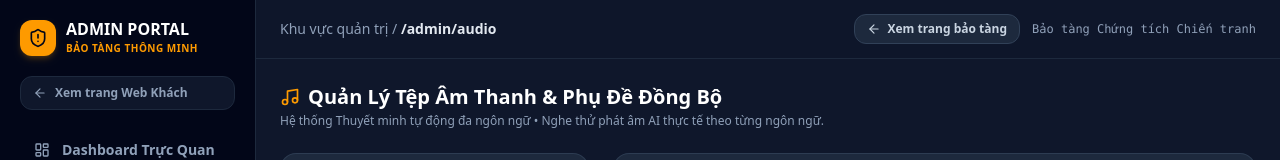
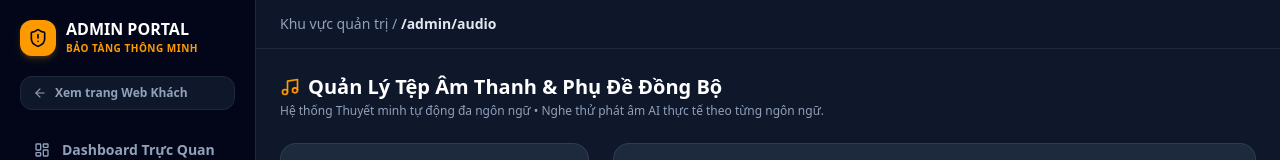
Before and after one commit to Call-me-Ren/Do_an_CNPM, a React (Vite) app: page /admin/audio in a window 1280 px wide. Shown: the top 160 px of the page. Built offline with nearby package versions, Linux system fonts and the light colour scheme; sample sign-in values are in the browser's storage.

Commit message:
fix: eliminate voice layering on cue seeking and artifact switching, sync preview audio with Edge Natural voice, remove admin header link

```diff
--- a/src/admin/AdminLayout.tsx
+++ b/src/admin/AdminLayout.tsx
@@ -178,19 +178,6 @@ export const AdminLayout: React.FC = () => {
           <div className="text-sm text-slate-400">
             Khu vực quản trị / <span className="text-slate-200 font-semibold">{location.pathname}</span>
           </div>
-
-          <div className="flex items-center gap-3">
-            <Link
-              to="/"
-              className="inline-flex items-center gap-1.5 px-3 py-1.5 rounded-xl bg-slate-800 text-slate-300 hover:text-amber-400 text-xs font-semibold border border-slate-700 transition"
-            >
-              <ArrowLeft className="w-3.5 h-3.5" />
-              <span>Xem trang bảo tàng</span>
-            </Link>
-            <span className="text-xs text-slate-400 font-mono">
-              Bảo tàng Chứng tích Chiến tranh
-            </span>
-          </div>
         </header>
 
         <main className="p-4 sm:p-6 flex-1 pb-16 md:pb-6">
--- a/src/admin/views/AudioManageView.tsx
+++ b/src/admin/views/AudioManageView.tsx
@@ -149,6 +149,7 @@ export const AudioManageView: React.FC = () => {
       ttsService.stop();
       setPreviewPlaying(false);
     } else {
+      const audioUrl = selectedArtifact?.audio?.[selectedLang] || selectedArtifact?.audio?.['vi'];
       if (currentSubtitles.length > 0) {
         setPreviewPlaying(true);
         ttsService.playCues(
@@ -159,7 +160,8 @@ export const AudioManageView: React.FC = () => {
           {
             onFinish: () => setPreviewPlaying(false),
             onError: () => setPreviewPlaying(false)
-          }
+          },
+          audioUrl
         );
       } else if (currentDesc) {
         setPreviewPlaying(true);
--- a/src/shared/services/tts.ts
+++ b/src/shared/services/tts.ts
@@ -478,6 +478,8 @@ class TTSService {
     const cue = this.activeCues[this.currentCueIndex];
 
     if (this.isAudioFileMode && this.audioElement && cue) {
+      // Single channel check: ensure speech synthesis is cancelled
+      this.cancelSpeech();
       this.audioElement.currentTime = cue.start;
       if (rate) this.audioElement.playbackRate = rate;
       if (this.audioElement.paused) {
@@ -505,10 +507,16 @@ class TTSService {
 
     if (!this.isSupported()) return;
 
+    // SpeechSynthesis fallback
+    if (this.audioElement) {
+      this.audioElement.pause();
+      this.audioElement.src = '';
+      this.audioElement = null;
+    }
+    this.isAudioFileMode = false;
     this.isCuePlaying = true;
     this.isPaused = false;
     this.clearProgressTimer();
-
     this.cancelSpeech();
 
     if (this.seekTimeout) clearTimeout(this.seekTimeout);
@@ -521,6 +529,7 @@ class TTSService {
 
   public seekToSeconds(seconds: number): void {
     if (this.isAudioFileMode && this.audioElement) {
+      this.cancelSpeech();
       this.audioElement.currentTime = seconds;
       if (this.audioElement.paused) {
         this.audioElement.play().catch(console.warn);
--- a/src/shared/stores/playerStore.ts
+++ b/src/shared/stores/playerStore.ts
@@ -47,6 +47,10 @@ export const usePlayerStore = create<PlayerState>((set, get) => ({
   startCueIndex: 0,
 
   playArtifact: (artifact, startCueIndex = 0, startTime = 0, autoShowSubtitle = true) => {
+    // Immediately stop any existing playback (both audio file & speech synthesis)
+    // to strictly prevent any voice layering or dual audio tracks!
+    ttsService.stop();
+
     const lang = useLangStore.getState().currentLang;
     set({
       currentArtifact: artifact,
```
Also changed, not shown: assets/index.js, 1 other file (tests, documents, lock files or other folders).
